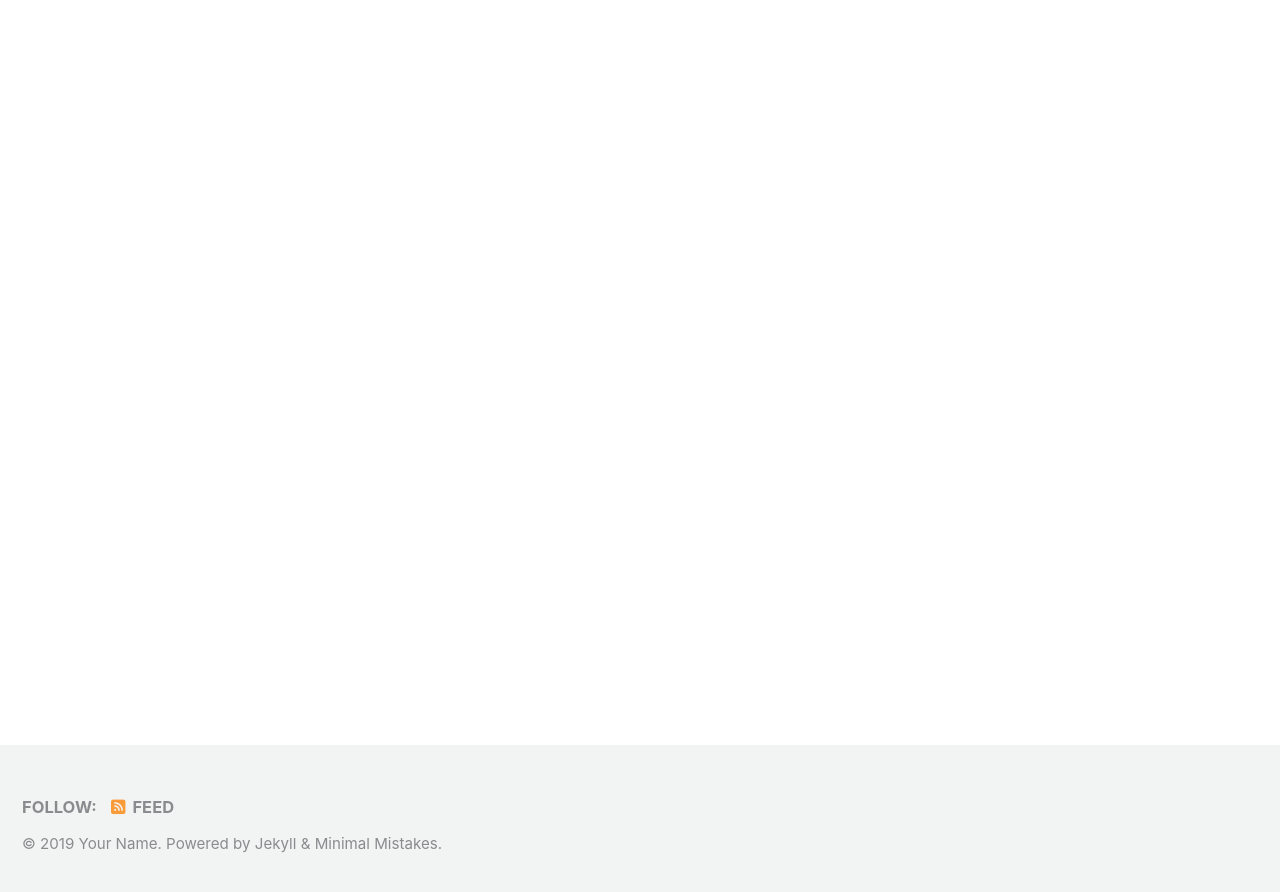
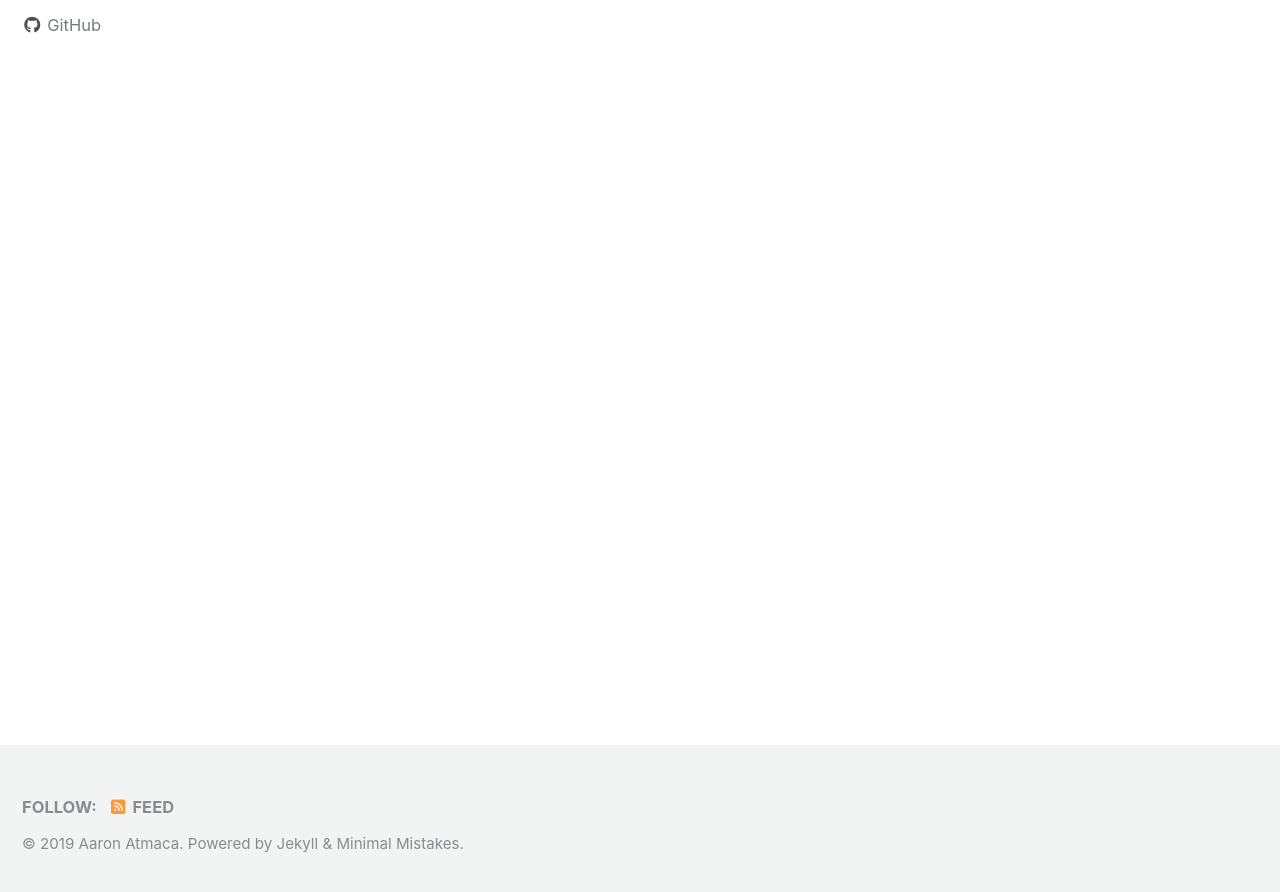
Before and after one commit to erenat77/erenat77.github.io, a Jekyll site: the page built from index.html, in a window 1280 px wide and 900 px high, scrolled down 222 px. Shown: the top 892 px of the window. Built offline with Jekyll 4.4.1, drawn with Linux system fonts in a browser that asks for light colours; cached includes are drawn as plain includes; nearby versions of some CDN libraries; the list of posts is cut into pages by our own code; some of the changed text lies outside the part shown.

Commit message:
new pages added

```diff
--- a/_config.yml
+++ b/_config.yml
@@ -16,11 +16,11 @@ minimal_mistakes_skin    : "default" # "air", "aqua", "contrast", "dark", "dirt"
 
 # Site Settings
 locale                   : "en-US"
-title                    : "Site Title"
+title                    : "Eren Atmaca"
 title_separator          : "-"
 subtitle                 : # site tagline that appears below site title in masthead
-name                     : "Your Name"
-description              : "An amazing website."
+name                     : "Aaron Atmaca"
+description              : "Data Science Portfolio"
 url                      : # the base hostname & protocol for your site e.g. "https://mmistakes.github.io"
 baseurl                  : # the subpath of your site, e.g. "/blog"
 repository               : # GitHub username/repo-name e.g. "mmistakes/minimal-mistakes"
@@ -107,10 +107,10 @@ analytics:
 
 # Site Author
 author:
-  name             : "Your Name"
+  name             : "Aaron Atmaca"
   avatar           : # path of avatar image, e.g. "/assets/images/bio-photo.jpg"
-  bio              : "I am an **amazing** person."
-  location         : "Somewhere"
+  bio              : "**Data Science Portfolio**"
+  location         : "San jose,CA"
   email            :
   links:
     - label: "Email"
@@ -127,7 +127,7 @@ author:
       # url: "https://facebook.com/"
     - label: "GitHub"
       icon: "fab fa-fw fa-github"
-      # url: "https://github.com/"
+      url: "https://github.com/erenat77"
     - label: "Instagram"
       icon: "fab fa-fw fa-instagram"
       # url: "https://instagram.com/"
@@ -292,3 +292,10 @@ defaults:
       comments: # true
       share: true
       related: true
+#_pages
+  - scope:
+      path: ""
+      type: pages
+    values:
+      layout: single
+      author_profile: true
```
